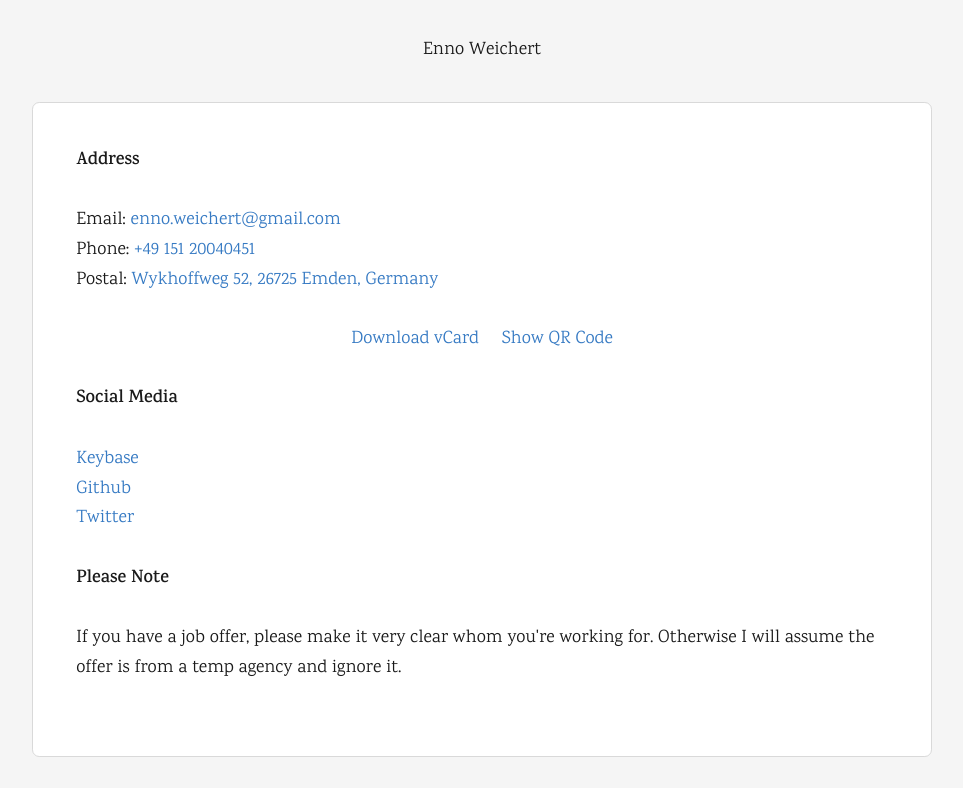
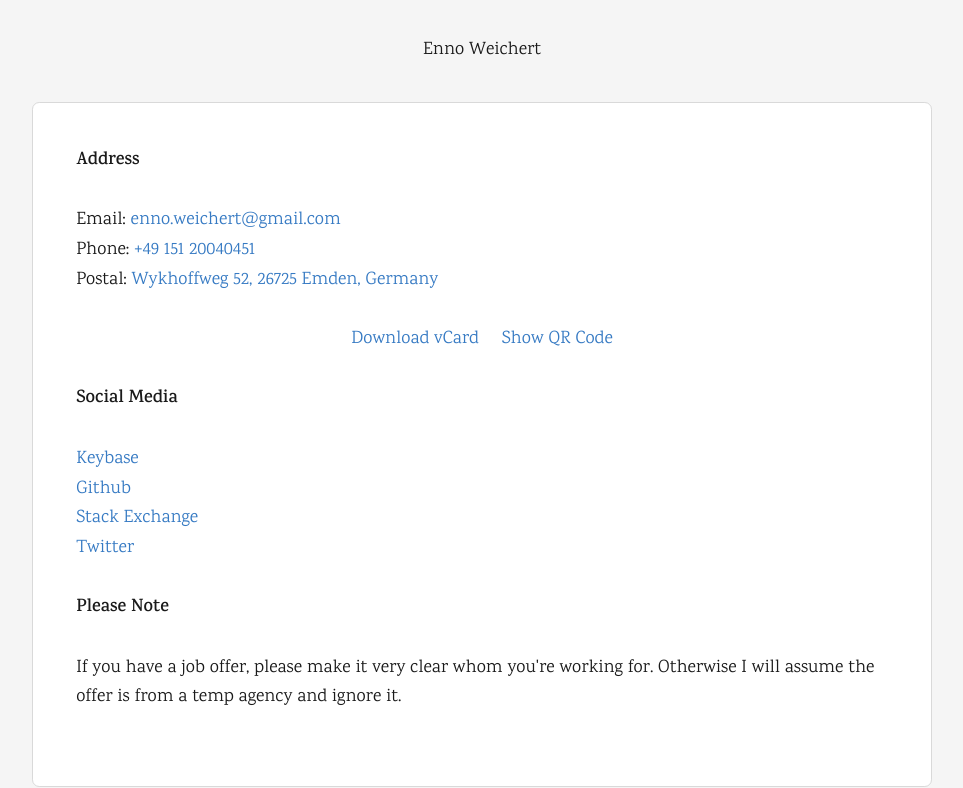
Before and after one commit to ennoweichert/ennoweichert.github.io, a plain HTML site: page index.html in a window 1280 px wide. Shown: the top 788 px of the page, without its empty margins (158-1121 px from the left). Drawn offline with Linux system fonts and the light colour scheme.

Commit message:
Add Stack Exchange link

```diff
--- a/index.html
+++ b/index.html
@@ -8,7 +8,7 @@
   <meta name="copyright" content="Copyright 2015 Enno Weichert">
   <meta name="description" content="Homepage of Enno Weichert"/>
   <meta http-equiv="Cache-Control" content="public">
-  <meta http-equiv="Last-Modified" content="2015-09-08@13:30:00 UTC">
+  <meta http-equiv="Last-Modified" content="2015-09-16@8:12:00 UTC">
   <link rel="stylesheet" type="text/css" href="tacit-1.0.0.min.css"/>
   <link href='https://fonts.googleapis.com/css?family=Karma:400,600' rel='stylesheet' type='text/css'>
   <title>Enno Weichert</title>
@@ -50,6 +50,7 @@
       <dl>
         <dd><a href="https://keybase.io/weichert">Keybase</a></dd>
         <dd><a href="https://github.com/weichert">Github</a></dd>
+        <dd><a href="https://stackexchange.com/users/2043845/enno-weichert?tab=top">Stack Exchange</a></dd>
         <dd><a href="https://twitter.com/ennoweichert">Twitter</a></dd>
       </dl>
     </p>
```
